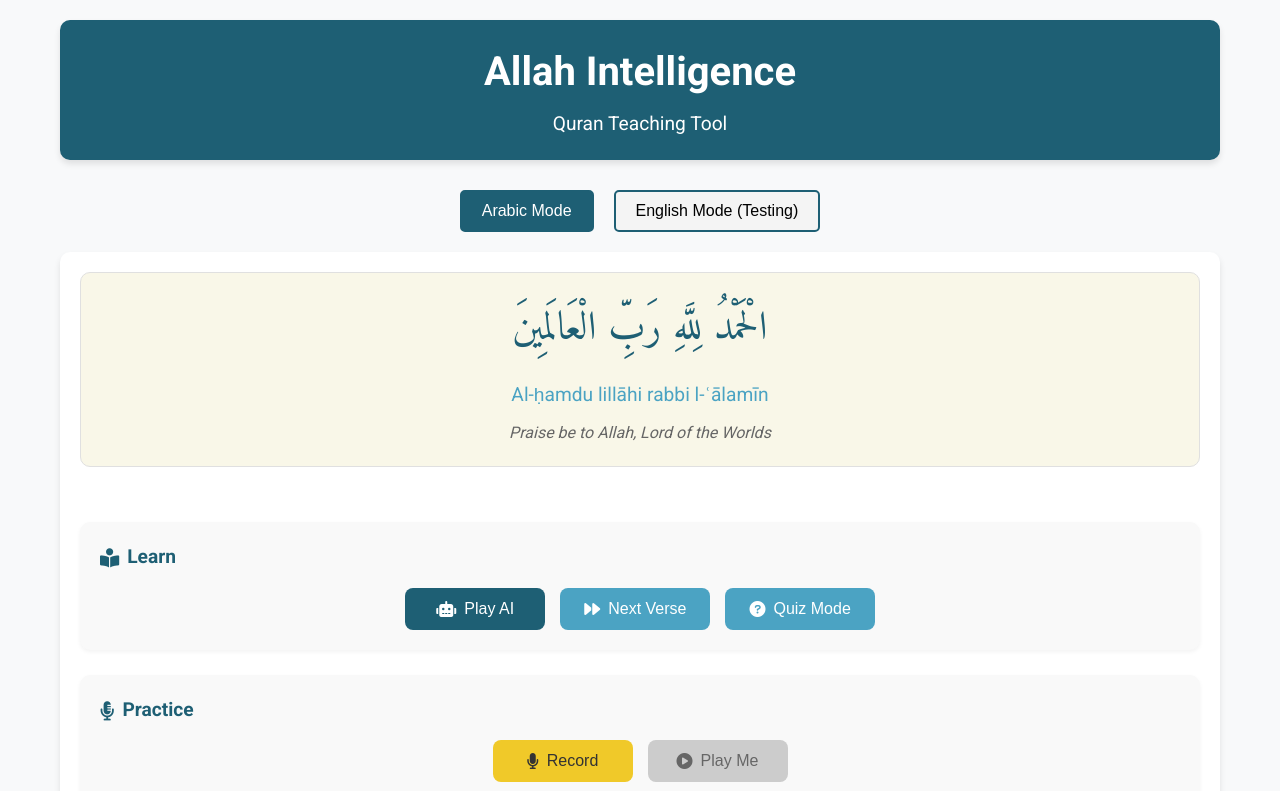
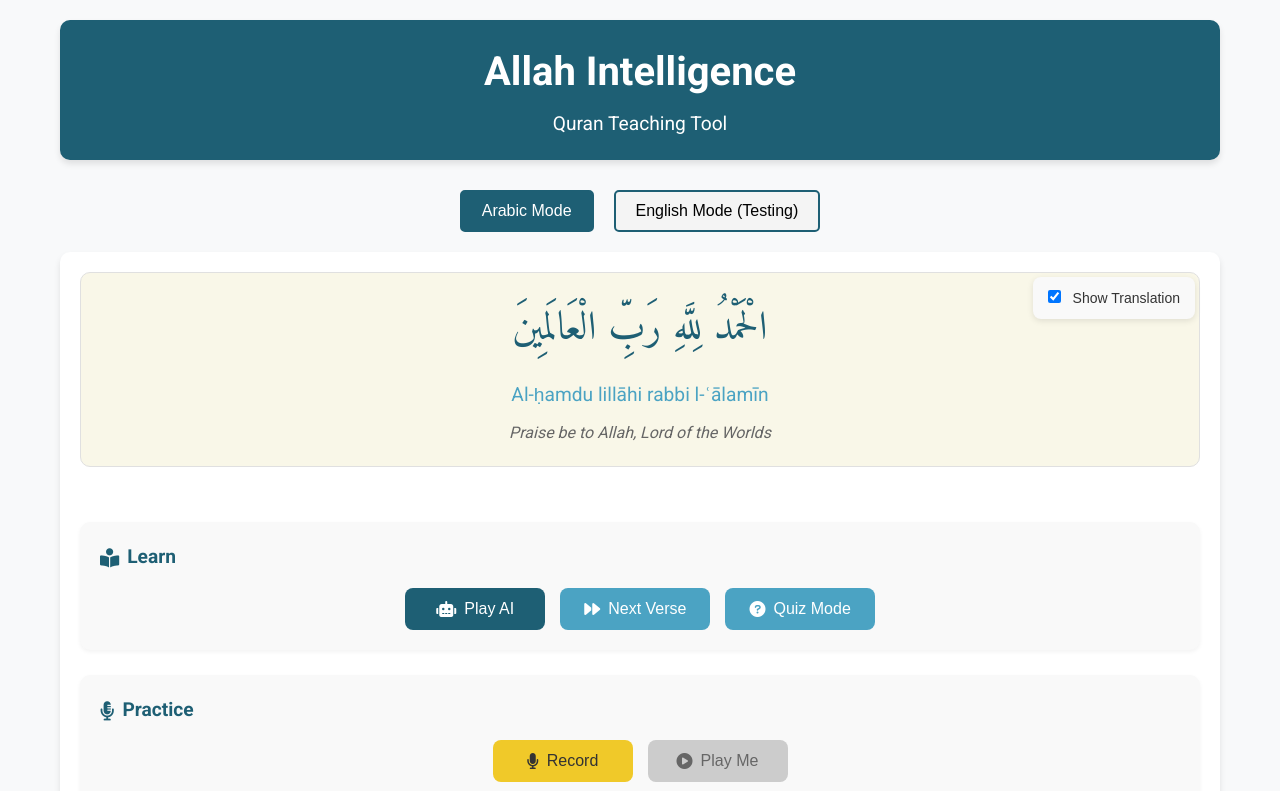
Before and after one commit to mattyjacks/allah-intelligence, a plain HTML site: page index.html in a window 1280 px wide. Shown: the top 791 px of the page. Drawn offline with Linux system fonts and the light colour scheme.

Commit message:
show and hide translations

```diff
--- a/css/style.css
+++ b/css/style.css
@@ -82,6 +82,7 @@ header h2 {
     padding: 20px;
     margin-bottom: 20px;
     gap: 25px;
+    position: relative;
 }
 
 .quran-display {
@@ -556,6 +557,24 @@ header h2 {
     margin-top: 10px;
 }
 
+
+.toggle-translation-box {
+    position: absolute;
+    top: 25px;
+    right: 25px;
+    background-color: #f9f9f9;
+    padding: 10px 15px;
+    border-radius: 8px;
+    box-shadow: 0 2px 6px rgba(0, 0, 0, 0.1);
+    font-family: sans-serif;
+    font-size: 14px;
+    z-index: 1000;
+}
+
+.toggle-translation-box input[type="checkbox"] {
+    margin-right: 8px;
+}
+
 .small-btn:hover {
     background-color: var(--primary-color);
 }
--- a/index.html
+++ b/index.html
@@ -21,6 +21,10 @@
         </div>
 
         <div class="main-content">
+            <div class="toggle-translation-box">
+                <input type="checkbox" id="toggleTranslationBtn" onclick="toggleTranslation()" checked>
+                <label for="toggleTranslationBtn">Show Translation</label>
+            </div>
             <div class="quran-display">
                 <div id="quranText" class="arabic-text"></div>
                 <div id="transliteration" class="transliteration"></div>
--- a/js/app.js
+++ b/js/app.js
@@ -23,6 +23,7 @@ document.addEventListener('DOMContentLoaded', () => {
     const recordBtn = document.getElementById('recordBtn');
     const playRecordingBtn = document.getElementById('playRecordingBtn');
     const quizModeBtn = document.getElementById('quizModeBtn');
+    const toggleTranslationBtn = document.getElementById("toggleTranslationBtn");
 
     // Display elements
     const quranText = document.getElementById('quranText');
@@ -192,6 +193,18 @@ function useWebSpeechAPI(text) {
     window.speechSynthesis.speak(utterance);
 }
 
+function toggleTranslation(){
+const isHidden = translation.style.display === "none" && transliteration.style.display === "none";
+        if(isHidden){
+            translation.style.display = "block";
+            transliteration.style.display = "block";
+        }else{
+            translation.style.display = "none";
+            transliteration.style.display = "none";
+        }
+        toggleTranslationBtn.textContent = isHidden ? "Hide Translation" : "Show Translation";
+
+    }
 /**
  * Toggle recording state
  */
```
